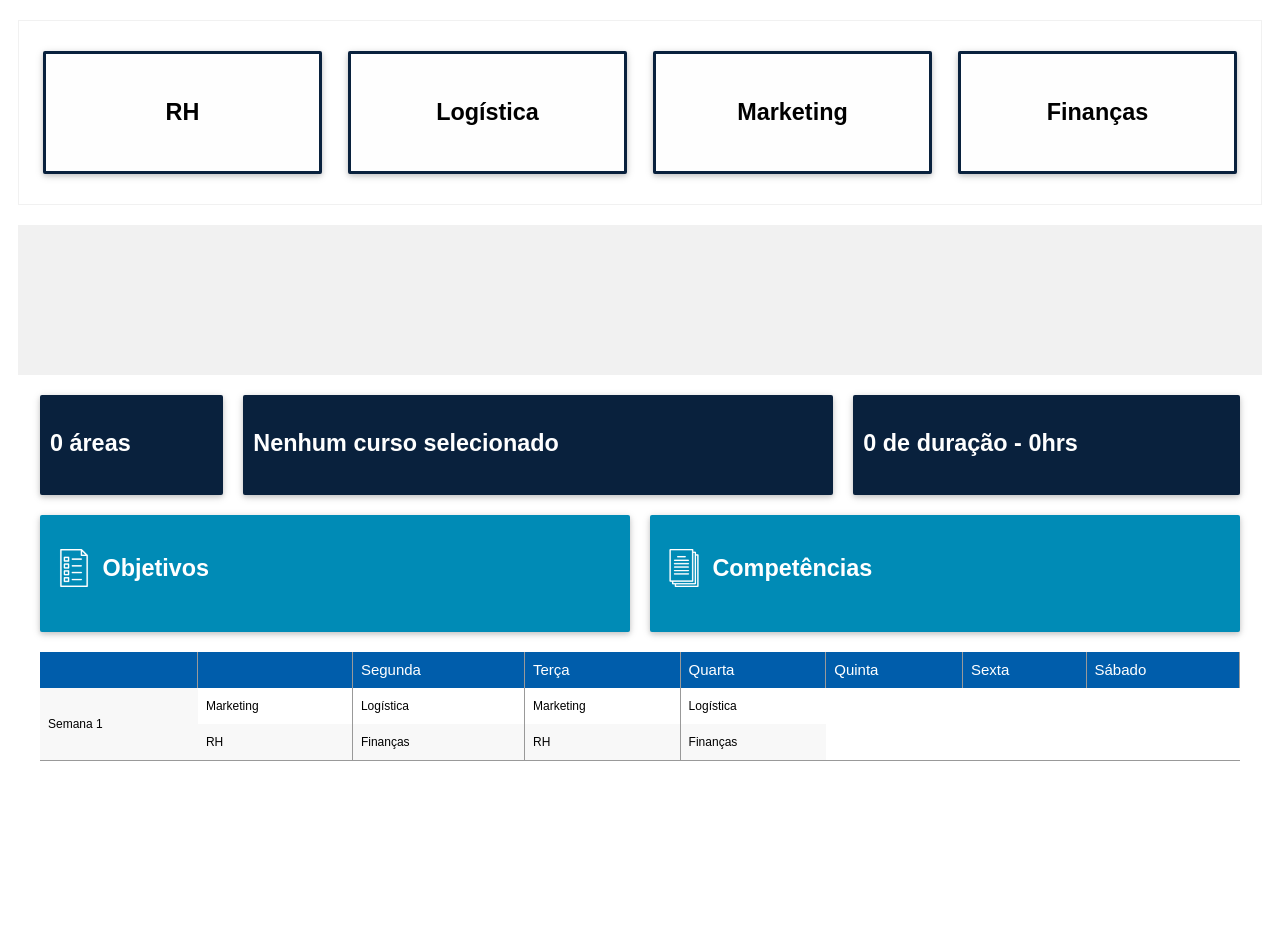
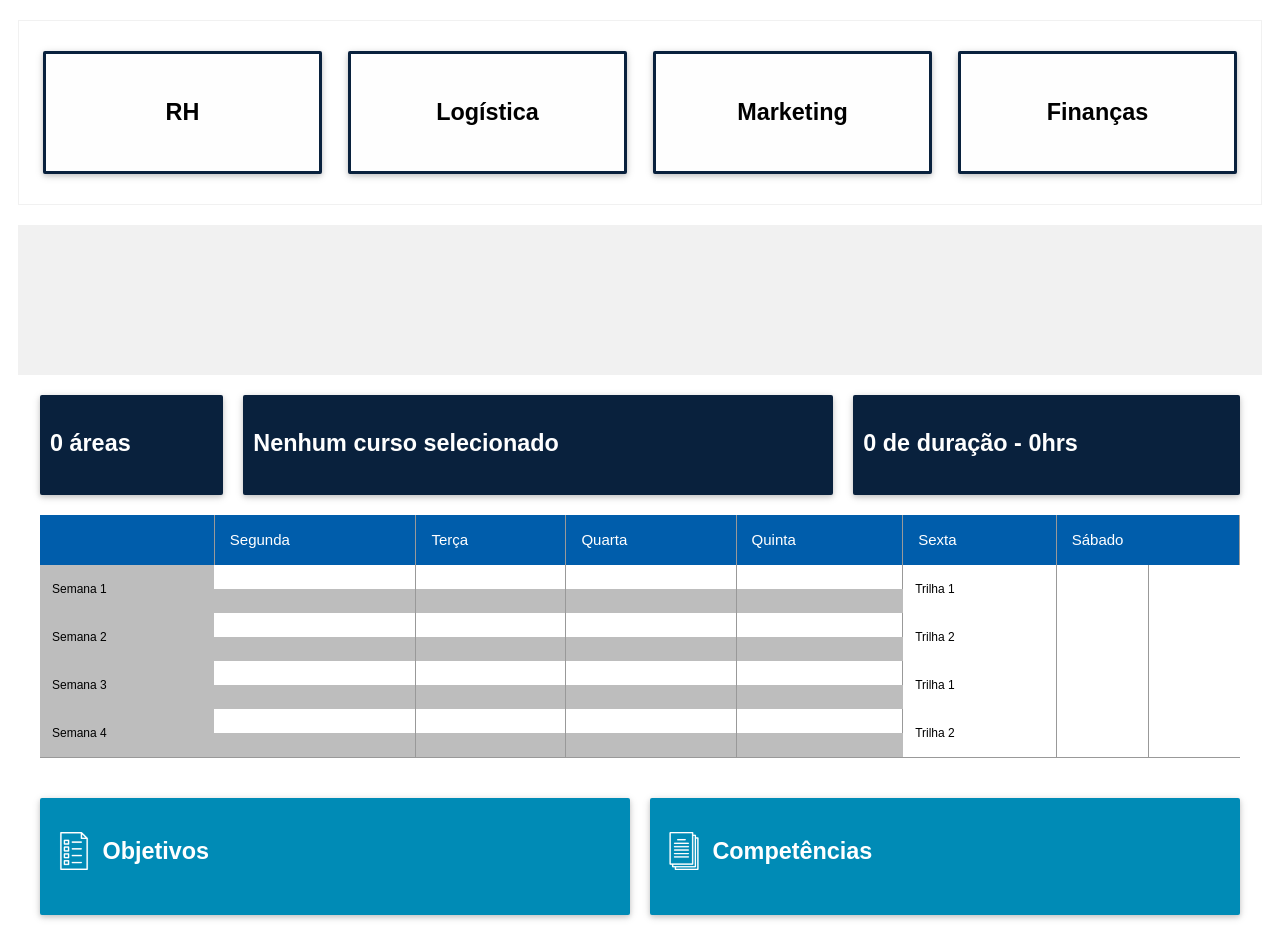
Before and after one commit to Lucasktrindade/dragndroppos, a website: page index.html in a window 1280 px wide. Before the commit the page ends 820 px from the top, so only its background shows below. Drawn offline with Linux system fonts and the light colour scheme.

Commit message:
Adicionando tabela

```diff
--- a/css/estilo.css
+++ b/css/estilo.css
@@ -28,3 +28,6 @@
   margin: 1em auto;
   border-radius: 2px;
 }
+.hour{
+  display: none;
+}
--- a/css/tabela.css
+++ b/css/tabela.css
@@ -9,6 +9,7 @@
     border-collapse: collapse;
     border-spacing: 0;
     font-family: arial;
+    margin: 1em auto;
   }
 
   .table {
@@ -21,14 +22,18 @@
   .table td {
     border-right: #999999 solid 1px;
     font-size: 12px;
-    padding: 8px;
+    padding: 1em;
     line-height: 20px;
     vertical-align: middle;
-	text-align: left;
+	  text-align: left;
   }
 
   .table td:last-child {
      border-right: 0;
+  }
+
+  .table td[rowspan="2"]{
+    background-color: #fff;
   }
 
   .table thead th {
@@ -40,8 +45,8 @@
 
   .table tbody > tr:nth-child(odd) > td,
   .table tbody > tr:nth-child(odd) > th {
-    background-color: #f8f8f8;
-	color: #000000;
+    background-color: #bdbdbd;
+	  color: #000000;
   }
 
 
--- /dev/null
+++ b/gulpfile.js
@@ -0,0 +1,5 @@
+var gulp = require('gulp');
+
+gulp.task('default', function() {
+  // place code for your default task here
+});
--- a/index.html
+++ b/index.html
@@ -5,9 +5,9 @@
     <meta name="viewport" content="width=device-width, initial-scale=1.0">
     <title>Drag and Drop Unigranrio</title>
     <link rel="icon" href="img/GloboUnigranrio.png" sizes="32x32" type="image/png">
-    <link rel="stylesheet" href="css/pandora.css">
     <link rel="stylesheet" href="css/estrutura.css">
     <link rel="stylesheet" href="css/tabela.css">
+    <link rel="stylesheet" href="css/pandora.css"/>
     <link rel="stylesheet" href="css/estilo.css">
   </head>
   <body onload="main()">
@@ -71,6 +71,108 @@
     <section>
       <div class="container">
         <div class="row">
+          <div class="column col-m-12">
+            <table class="table table-responsive">
+              <thead>
+                <tr>
+                    <th></th>
+                    <th>Segunda</th>
+                    <th>Terça</th>
+                    <th>Quarta</th>
+                    <th>Quinta</th>
+                    <th>Sexta</th>
+                    <th colspan="2">Sábado</th>
+                </tr>
+              </thead>
+              <tbody>
+                <tr>
+                  <td rowspan="3" class="bg-unigranrio-azul-claro2">Semana 1</td>
+                </tr>
+                <tr>
+                    <td><span class="hour hour-marketing">Marketing</span></td>
+                    <td><span class="hour hour-logistica">Logística</span></td>
+                    <td><span class="hour hour-marketing">Marketing</span></td>
+                    <td><span class="hour hour-logistica">Logística</span></td>
+                    <td rowspan="2">Trilha 1</td>
+                    <td rowspan="2"><span class="hour hour-marketing">Marketing</span></td>
+                    <td rowspan="2"><span class="hour hour-logistica">Logística</span></td>
+                </tr>
+                <tr>
+                    <td><span class="hour hour-rh">RH</span></td>
+                    <td><span class="hour hour-financas">Finanças</span></td>
+                    <td><span class="hour hour-rh">RH</span></td>
+                    <td><span class="hour hour-financas">Finanças</span></td>
+                </tr>
+              </tbody>
+              <tbody>
+                <tr>
+                  <td rowspan="3" class="bg-unigranrio-azul-claro2">Semana 2</td>
+                </tr>
+                <tr>
+                    <td><span class="hour hour-marketing">Marketing</span></td>
+                    <td><span class="hour hour-logistica">Logística</span></td>
+                    <td><span class="hour hour-marketing">Marketing</span></td>
+                    <td><span class="hour hour-logistica">Logística</span></td>
+                    <td rowspan="2">Trilha 2</td>
+                    <td rowspan="2"><span class="hour hour-marketing">Marketing</span></td>
+                    <td rowspan="2"><span class="hour hour-logistica">Logística</span></td>
+                </tr>
+                <tr>
+                    <td><span class="hour hour-rh">RH</span></td>
+                    <td><span class="hour hour-financas">Finanças</span></td>
+                    <td><span class="hour hour-rh">RH</span></td>
+                    <td><span class="hour hour-financas">Finanças</span></td>
+                </tr>
+              </tbody>
+              <tbody>
+                <tr>
+                  <td rowspan="3" class="bg-unigranrio-azul-claro2">Semana 3</td>
+                </tr>
+                <tr>
+                    <td><span class="hour hour-marketing">Marketing</span></td>
+                    <td><span class="hour hour-logistica">Logística</span></td>
+                    <td><span class="hour hour-marketing">Marketing</span></td>
+                    <td><span class="hour hour-logistica">Logística</span></td>
+                    <td rowspan="2">Trilha 1</td>
+                    <td rowspan="2"><span class="hour hour-marketing">Marketing</span></td>
+                    <td rowspan="2"><span class="hour hour-logistica">Logística</span></td>
+                </tr>
+                <tr>
+                    <td><span class="hour hour-rh">RH</span></td>
+                    <td><span class="hour hour-financas">Finanças</span></td>
+                    <td><span class="hour hour-rh">RH</span></td>
+                    <td><span class="hour hour-financas">Finanças</span></td>
+                </tr>
+              </tbody>
+              <tbody>
+                <tr>
+                  <td rowspan="3" class="bg-unigranrio-azul-claro2">Semana 4</td>
+                </tr>
+                <tr>
+                    <td><span class="hour hour-marketing">Marketing</span></td>
+                    <td><span class="hour hour-logistica">Logística</span></td>
+                    <td><span class="hour hour-marketing">Marketing</span></td>
+                    <td><span class="hour hour-logistica">Logística</span></td>
+                    <td rowspan="2">Trilha 2</td>
+                    <td rowspan="2"><span class="hour hour-marketing">Marketing</span></td>
+                    <td rowspan="2"><span class="hour hour-logistica">Logística</span></td>
+                </tr>
+                <tr>
+                    <td><span class="hour hour-rh">RH</span></td>
+                    <td><span class="hour hour-financas">Finanças</span></td>
+                    <td><span class="hour hour-rh">RH</span></td>
+                    <td><span class="hour hour-financas">Finanças</span></td>
+                </tr>
+              </tbody>
+            </table>
+          </div>
+        </div>
+      </div>
+    </section>
+
+    <section>
+      <div class="container">
+        <div class="row">
           <div class="column col-m-12 col-t-6">
             <div class="card sombra-1 padding15 bg-unigranrio-azul-claro t-branco">
               <div class="card-header">
@@ -116,46 +218,6 @@
         </div>
       </div>
     </section>
-
-    <section>
-      <div class="container">
-        <div class="row">
-          <div class="column col-m-12">
-            <table class="table table-responsive">
-              <thead>
-                <tr>
-                    <th></th>
-                    <th></th>
-                    <th>Segunda</th>
-                    <th>Terça</th>
-                    <th>Quarta</th>
-                    <th>Quinta</th>
-                    <th>Sexta</th>
-                    <th colspan="2">Sábado</th>
-                </tr>
-              </thead>
-              <tbody>
-                <tr>
-                  <td rowspan="3">Semana 1</td>
-                </tr>
-                <tr>
-                    <td>Marketing</td>
-                    <td>Logística</td>
-                    <td>Marketing</td>
-                    <td>Logística</td>
-                </tr>
-                <tr>
-                    <td>RH</td>
-                    <td>Finanças</td>
-                    <td>RH</td>
-                    <td>Finanças</td>
-                </tr>
-              </tbody>
-            </table>
-          </div>
-        </div>
-      </div>
-    </section>
     <script type="text/javascript" src="js/jquery.min.js"></script>
     <script type="text/javascript" src="js/jquery-ui.min.js"></script>
     <script type="text/javascript" src="js/script.js"></script>
--- a/js/script.js
+++ b/js/script.js
@@ -14,6 +14,8 @@ var main = (function init(){
   const elements = [
        {
           "nome":"RH",
+          "slug":"rh",
+          "dropped":false,
           "cargaHoraria":180,
           "disciplinas":[
             {
@@ -25,6 +27,8 @@ var main = (function init(){
        },
        {
           "nome":"Logística",
+          "slug":"logistica",
+          "dropped":false,
           "cargaHoraria":180,
           "disciplinas":[
             {
@@ -36,6 +40,8 @@ var main = (function init(){
        },
        {
           "nome":"Marketing",
+          "slug":"marketing",
+          "dropped":false,
           "cargaHoraria":180,
           "disciplinas":[
             {
@@ -47,6 +53,8 @@ var main = (function init(){
        },
        {
           "nome":"Finanças",
+          "slug":"financas",
+          "dropped":false,
           "cargaHoraria":180,
           "disciplinas":[
             {
@@ -121,14 +129,18 @@ var main = (function init(){
       "total":200
     },
   ]
-  var dropped = function count(){
+
+  let dropped = function count(){
     return $('.draggable .dropped').length;
   }
 
-  var cart = function finish(){
+  let cart = function finish(){
     return elements.filter(o => numberId.indexOf(o.id) >= 0);
   }
 
+  let findById = function find(id){
+    return elements.filter(o => o.id == id);
+  };
   paint(cart());
 
   $( ".drag" ).draggable();
@@ -136,15 +148,17 @@ var main = (function init(){
       accept: ".drag",
       drop: function( event, ui ) {
         addNumber( ui.draggable, ui.draggable.data('id') );
+        hourIn(ui.draggable.data('id'));
         return paint(cart(),goals,skills);
       },
       out: function ( event,ui ){
         removeNumber( ui.draggable, ui.draggable.data('id') );
+        hourOut(ui.draggable.data('id'));
         return paint(cart(),goals,skills);
       }
   });
 
-  var addNumber = function dropCount(element, number){
+  let addNumber = function dropCount(element, number){
     if(dropped() > 4){
       return added(element, false);
     }else{
@@ -153,7 +167,7 @@ var main = (function init(){
     }
   };
 
-  var added = function alterElement(element,bool){
+  let added = function alterElement(element,bool){
       if(bool){
         element.addClass('.dropped');
         return true;
@@ -162,7 +176,7 @@ var main = (function init(){
       }
   }
 
-  var removeNumber = function dropCount(element,number){
+  let removeNumber = function dropCount(element,number){
       element.removeClass('dropped');
       for(let i = numberId.length - 1; i >= 0; i--) {
          if(numberId[i] === number) {
@@ -172,6 +186,23 @@ var main = (function init(){
 
       return true;
   };
+
+  let hourIn =  function show(id){
+    let element = findById(id);
+    if(!element[0].dropped){
+      element[0].dropped = true;
+      $('.hour-'+element[0].slug).fadeIn();
+    }
+  };
+
+  let hourOut =  function show(id){
+    let element = findById(id);
+      if(element[0].dropped){
+        element[0].dropped = false;
+        $('.hour-'+element[0].slug).fadeOut();
+      }
+  };
+
 });
 
 var paint = (function init(courses,goals,skills){
--- a/package.json
+++ b/package.json
@@ -17,6 +17,7 @@
   },
   "homepage": "https://github.com/Lucasktrindade/dragndroppos#readme",
   "devDependencies": {
-    "gulp": "^3.9.1"
+    "gulp": "^3.9.1",
+    "gulp-sass": "^2.3.2"
   }
 }
```
